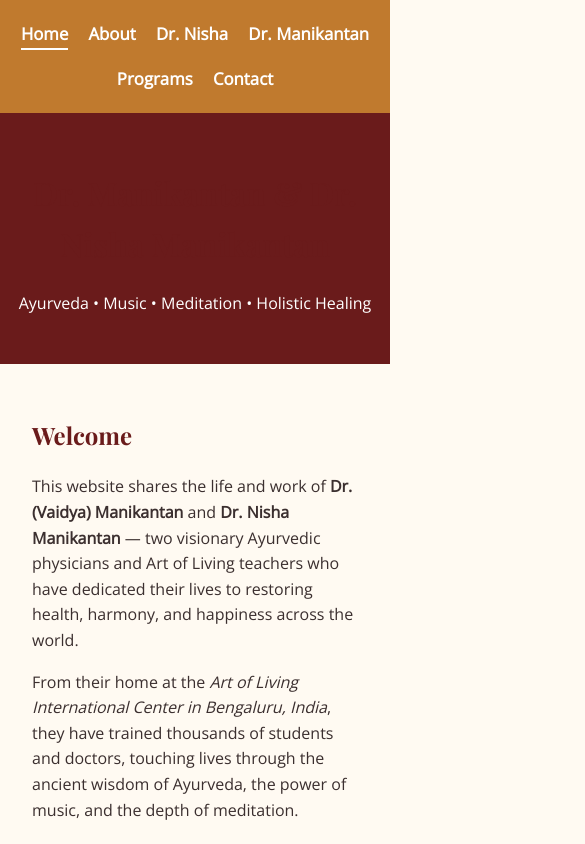
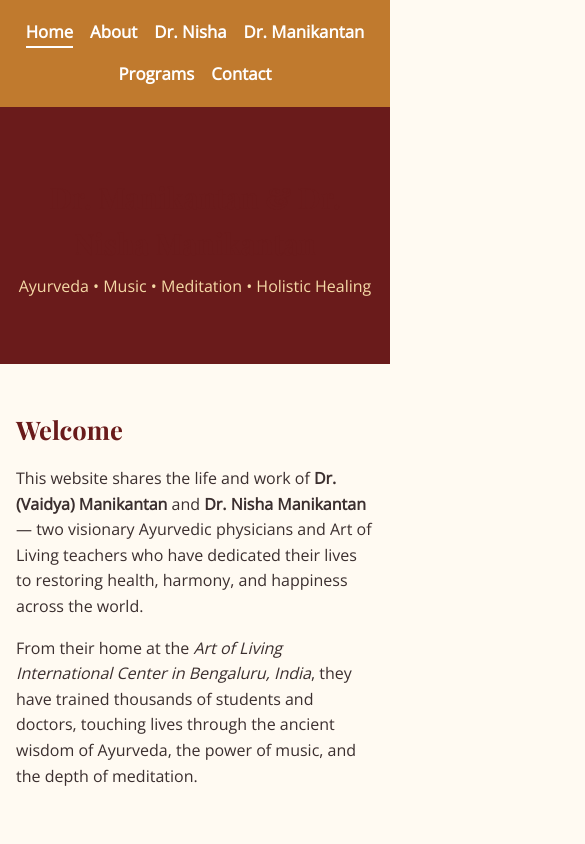
Before and after one commit to drmanikantanandnisha/drmanikantanandnisha.github.io, a plain HTML site: page index.html in a window 390 px wide. Shown: the top 844 px of the page, 585 px wide, since content can reach past the window. Drawn offline with nearby package versions, Linux system fonts and the light colour scheme.

Commit message:
Update style.css

```diff
--- a/style.css
+++ b/style.css
@@ -1,29 +1,10 @@
-/* 🌿 General Styling */
+/* 🌿 General Page Setup */
 body {
   font-family: 'Open Sans', sans-serif;
   background: #fffaf2;
   color: #3b2f2f;
   line-height: 1.6;
   margin: 0;
-}
-
-/* 🌿 Header Banner */
-header {
-  background: #6a1b1b;
-  color: #fff;
-  text-align: center;
-  padding: 2rem 1rem;
-}
-
-h1, h2 {
-  font-family: 'Playfair Display', serif;
-  color: #6a1b1b;
-}
-
-section {
-  max-width: 900px;
-  margin: auto;
-  padding: 2rem;
 }
 
 /* 🌿 Navigation Bar */
@@ -53,27 +34,60 @@ section {
   border-bottom: 2px solid #fff;
 }
 
-/* 🌿 Bio Sections */
+/* 🌿 Header / Banner */
+header {
+  background: #6a1b1b;
+  color: #fff;
+  text-align: center;
+  padding: 3rem 1rem;
+  margin-top: 0;
+}
+
+header h1 {
+  font-family: 'Playfair Display', serif;
+  font-size: 2.2rem;
+  margin-bottom: 0.5rem;
+}
+
+header p {
+  font-size: 1.1rem;
+  color: #f5d9a6;
+  margin-top: 0;
+}
+
+/* 🌿 Section Formatting */
+section {
+  max-width: 900px;
+  margin: auto;
+  padding: 2rem 1.5rem;
+}
+
+h1, h2 {
+  font-family: 'Playfair Display', serif;
+  color: #6a1b1b;
+}
+
+h2 {
+  font-size: 1.6rem;
+  margin-bottom: 0.8rem;
+}
+
+/* 🌿 Bio Layout */
 .bio {
   display: flex;
   flex-wrap: wrap;
-  align-items: center;
+  align-items: flex-start;
   gap: 1.5rem;
   margin-bottom: 2rem;
-}
-
-.profile-img {
-  width: 250px;
-  border-radius: 10px;
-  box-shadow: 0 4px 10px rgba(0,0,0,0.2);
 }
 
 .bio-text {
   flex: 1;
   min-width: 260px;
+  font-size: 1.05rem;
 }
 
-/* 🌿 Quote Box */
+/* 🌿 Quote Styling */
 .quote {
   font-style: italic;
   color: #6a1b1b;
@@ -82,6 +96,7 @@ section {
   padding: 1rem 1.5rem;
   margin: 2rem auto;
   max-width: 850px;
+  font-size: 1.1rem;
 }
 
 /* 🌿 Call-to-Action Button */
@@ -93,6 +108,8 @@ section {
   border-radius: 6px;
   margin-top: 1rem;
   text-decoration: none;
+  font-weight: 600;
+  transition: background 0.3s;
 }
 
 .cta:hover {
@@ -106,6 +123,7 @@ footer {
   text-align: center;
   padding: 1.5rem;
   font-size: 0.9rem;
+  line-height: 1.5;
 }
 
 footer a {
@@ -117,14 +135,27 @@ footer a:hover {
   text-decoration: underline;
 }
 
-/* 🌿 Responsive */
+/* 🌿 Responsive Design */
 @media (max-width: 700px) {
   .bio {
     flex-direction: column;
     text-align: center;
   }
+
   .navbar a {
     display: inline-block;
-    margin: 0.5rem;
+    margin: 0.4rem;
+  }
+
+  header h1 {
+    font-size: 1.8rem;
+  }
+
+  header p {
+    font-size: 1rem;
+  }
+
+  section {
+    padding: 1.5rem 1rem;
   }
 }
```
